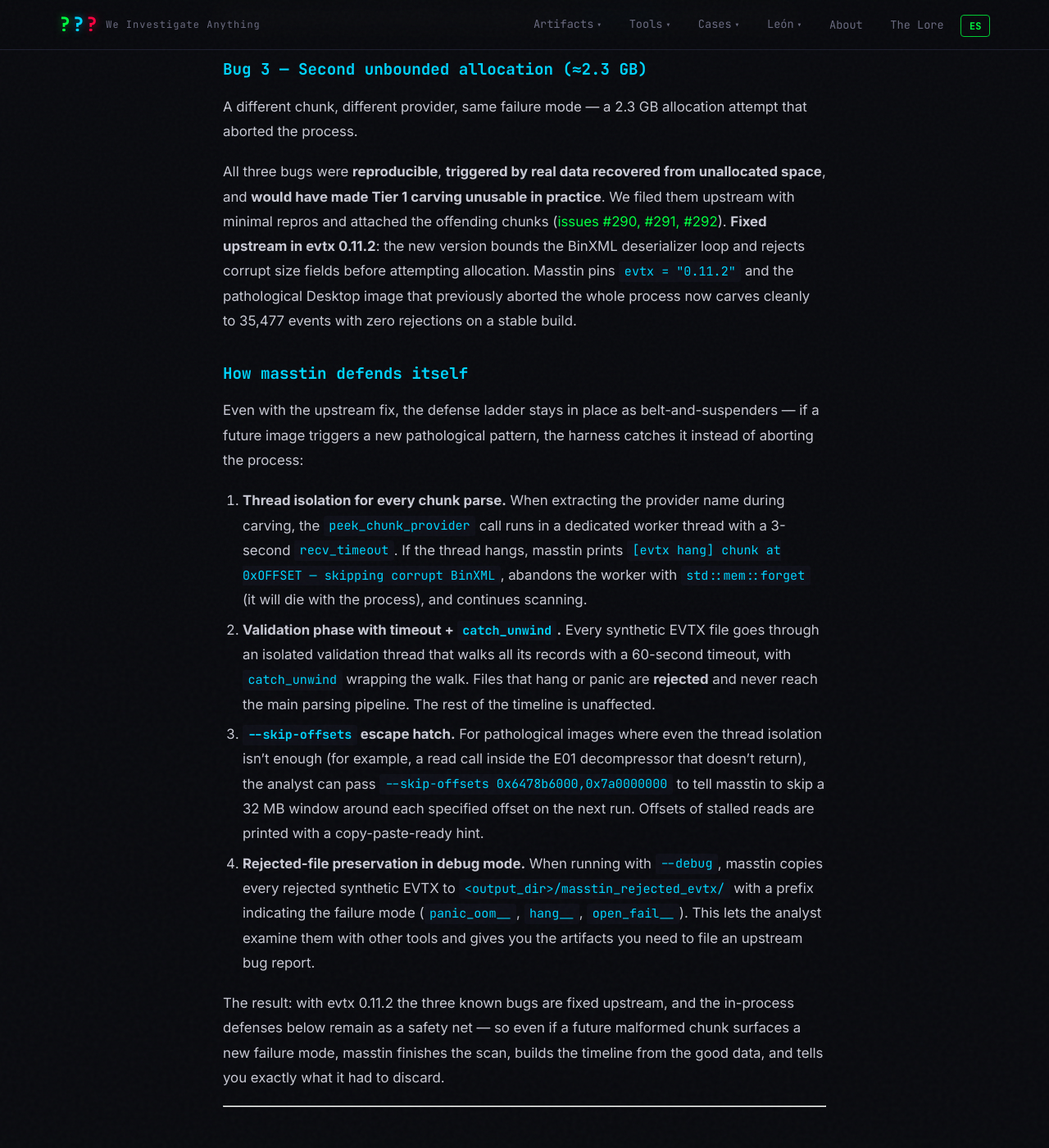
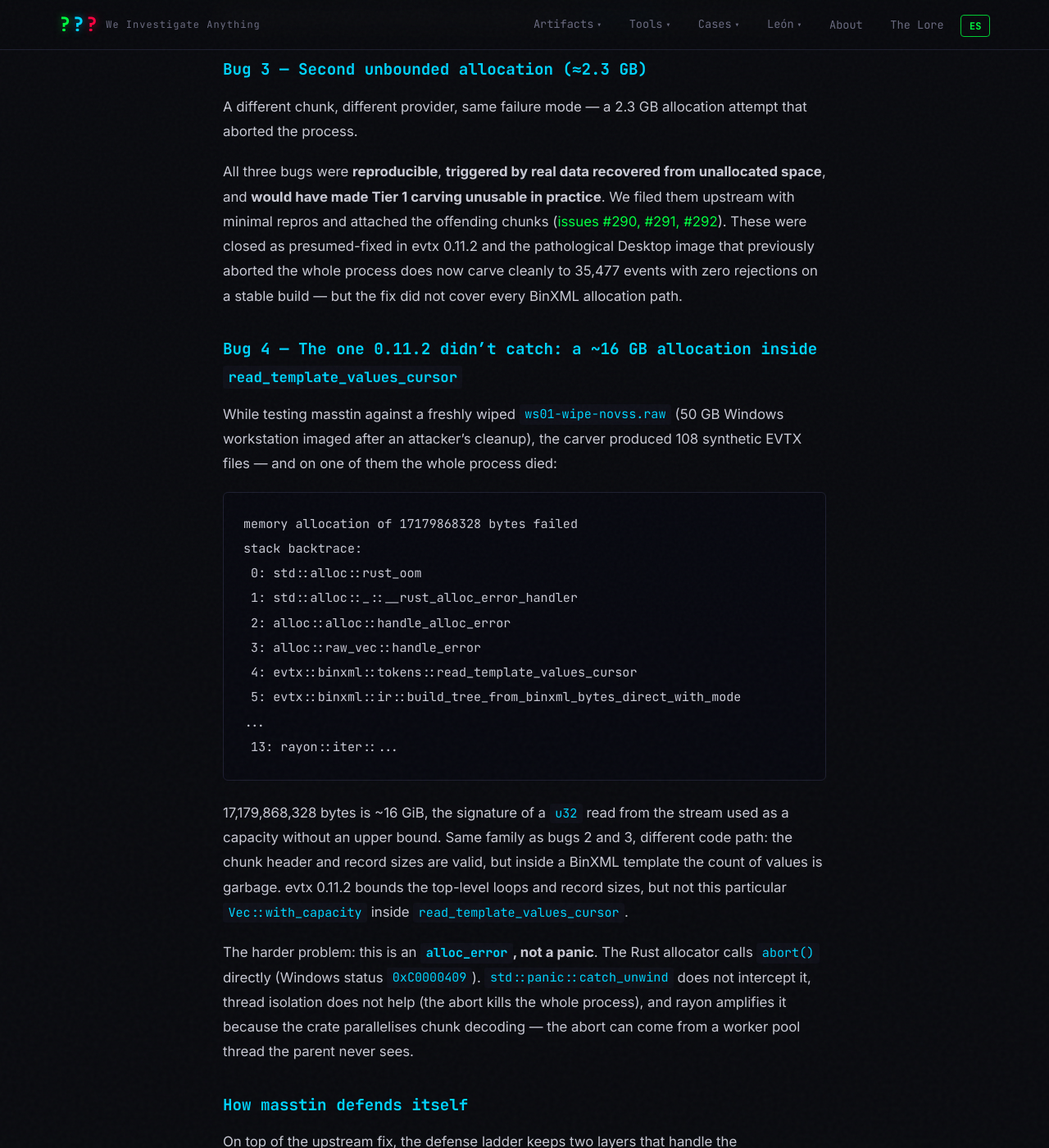
Before and after one commit to jupyterj0nes/jupyterj0nes.github.io, a Jekyll site: the page built from _posts/en/2026-04-12-evtx-carving-unallocated.md, in a window 1280 px wide and 1400 px high, scrolled down 7893 px. Shown: the whole window at 82% size. Built offline with Jekyll 4.4.1, drawn with Linux system fonts in a browser that asks for light colours; comment, search, counter and statistics services are not loaded; some of the changed text lies outside the part shown.

Commit message:
docs(carving): document upstream bug 4 (read_template_values_cursor OOM) and subprocess isolation
evtx 0.11.2 closed issues #290/#291/#292 as presumed-fixed but did
not bound the template-values count read by
read_template_values_cursor. A corrupt u32 there still drives a
Vec::with_capacity(~16 GiB) and the global allocator resolves OOM
with abort(), which catch_unwind cannot intercept. Reproduced on
ws01-wipe-novss.raw (50 GB Windows workstation imaged after an
attacker cleanup) during phase-2 validation of 108 synthetic EVTX
files.

Update the carving article (EN + ES) with:
 * A new "Bug 4" section explaining the alloc_error path and why
   thread isolation / catch_unwind / rayon workers cannot contain
   it.
 * A rewritten defence ladder placing subprocess isolation first:
   each synthetic EVTX is validated in a dedicated child process
   invoked via MASSTIN_VALIDATE_EVTX=<path>, the parent observes a
   non-zero exit code on abort and rejects the file.
 * End-to-end verification numbers: 1 rejected (Security.evtx with
   corrupt BinXML templates), 107 parsed cleanly, 49 lateral
   movement events recovered from a disk the attacker had wiped.

````diff
--- a/_posts/en/2026-04-12-evtx-carving-unallocated.md
+++ b/_posts/en/2026-04-12-evtx-carving-unallocated.md
@@ -173,18 +173,40 @@
 
 A different chunk, different provider, same failure mode — a 2.3 GB allocation attempt that aborted the process.
 
-All three bugs were **reproducible**, **triggered by real data recovered from unallocated space**, and **would have made Tier 1 carving unusable in practice**. We filed them upstream with minimal repros and attached the offending chunks ([issues #290, #291, #292](https://github.com/omerbenamram/evtx/issues/290)). **Fixed upstream in evtx 0.11.2**: the new version bounds the BinXML deserializer loop and rejects corrupt size fields before attempting allocation. Masstin pins `evtx = "0.11.2"` and the pathological Desktop image that previously aborted the whole process now carves cleanly to 35,477 events with zero rejections on a stable build.
+All three bugs were **reproducible**, **triggered by real data recovered from unallocated space**, and **would have made Tier 1 carving unusable in practice**. We filed them upstream with minimal repros and attached the offending chunks ([issues #290, #291, #292](https://github.com/omerbenamram/evtx/issues/290)). These were closed as presumed-fixed in evtx 0.11.2 and the pathological Desktop image that previously aborted the whole process does now carve cleanly to 35,477 events with zero rejections on a stable build — but the fix did not cover every BinXML allocation path.
+
+### Bug 4 — The one 0.11.2 didn't catch: a ~16 GB allocation inside `read_template_values_cursor`
+
+While testing masstin against a freshly wiped `ws01-wipe-novss.raw` (50 GB Windows workstation imaged after an attacker's cleanup), the carver produced 108 synthetic EVTX files — and on one of them the whole process died:
+
+```
+memory allocation of 17179868328 bytes failed
+stack backtrace:
+ 0: std::alloc::rust_oom
+ 1: std::alloc::_::__rust_alloc_error_handler
+ 2: alloc::alloc::handle_alloc_error
+ 3: alloc::raw_vec::handle_error
+ 4: evtx::binxml::tokens::read_template_values_cursor
+ 5: evtx::binxml::ir::build_tree_from_binxml_bytes_direct_with_mode
+...
+ 13: rayon::iter::...
+```
+
+17,179,868,328 bytes is ~16 GiB, the signature of a `u32` read from the stream used as a capacity without an upper bound. Same family as bugs 2 and 3, different code path: the chunk header and record sizes are valid, but inside a BinXML template the count of values is garbage. evtx 0.11.2 bounds the top-level loops and record sizes, but not this particular `Vec::with_capacity` inside `read_template_values_cursor`.
+
+The harder problem: this is an **`alloc_error`, not a panic**. The Rust allocator calls `abort()` directly (Windows status `0xC0000409`). `std::panic::catch_unwind` does not intercept it, thread isolation does not help (the abort kills the whole process), and rayon amplifies it because the crate parallelises chunk decoding — the abort can come from a worker pool thread the parent never sees.
 
 ### How masstin defends itself
 
-Even with the upstream fix, the defense ladder stays in place as belt-and-suspenders — if a future image triggers a new pathological pattern, the harness catches it instead of aborting the process:
+On top of the upstream fix, the defense ladder keeps two layers that handle the `alloc_error` class of failures specifically:
 
-1. **Thread isolation for every chunk parse.** When extracting the provider name during carving, the `peek_chunk_provider` call runs in a dedicated worker thread with a 3-second `recv_timeout`. If the thread hangs, masstin prints `[evtx hang] chunk at 0xOFFSET — skipping corrupt BinXML`, abandons the worker with `std::mem::forget` (it will die with the process), and continues scanning.
-2. **Validation phase with timeout + `catch_unwind`.** Every synthetic EVTX file goes through an isolated validation thread that walks all its records with a 60-second timeout, with `catch_unwind` wrapping the walk. Files that hang or panic are **rejected** and never reach the main parsing pipeline. The rest of the timeline is unaffected.
-3. **`--skip-offsets` escape hatch.** For pathological images where even the thread isolation isn't enough (for example, a read call inside the E01 decompressor that doesn't return), the analyst can pass `--skip-offsets 0x6478b6000,0x7a0000000` to tell masstin to skip a 32 MB window around each specified offset on the next run. Offsets of stalled reads are printed with a copy-paste-ready hint.
-4. **Rejected-file preservation in debug mode.** When running with `--debug`, masstin copies every rejected synthetic EVTX to `<output_dir>/masstin_rejected_evtx/` with a prefix indicating the failure mode (`panic_oom__`, `hang__`, `open_fail__`). This lets the analyst examine them with other tools and gives you the artifacts you need to file an upstream bug report.
+1. **Subprocess isolation for phase-2 validation.** Every synthetic EVTX is validated in a **dedicated child process**, spawned by masstin itself via `MASSTIN_VALIDATE_EVTX=<path>` on the same binary. The child opens the file, iterates every record, and exits 0 on success. If the child aborts by OOM, the parent observes a non-zero exit code, rejects the file, and carries on with the remaining synthetics. This is the only strategy that survives `abort()` — no amount of in-process guard rails can.
+2. **`catch_unwind` inside the child** for any ordinary panic path in malformed BinXML, plus a 60-second poll deadline on the parent side so hangs are killed cleanly.
+3. **Thread isolation for chunk-scan peeks.** When extracting the provider name during the initial scan, `peek_chunk_provider` runs in a dedicated worker thread with a 3-second `recv_timeout`. If it hangs, masstin prints `[evtx hang] chunk at 0xOFFSET — skipping corrupt BinXML`, abandons the worker with `std::mem::forget`, and continues scanning.
+4. **`--skip-offsets` escape hatch.** For pathological images where even the thread isolation isn't enough (a read inside the E01 decompressor that doesn't return), the analyst can pass `--skip-offsets 0x6478b6000,0x7a0000000` to tell masstin to skip a 32 MB window around each specified offset on the next run. Offsets of stalled reads are printed with a copy-paste-ready hint.
+5. **Rejected-file preservation in debug mode.** When running with `--debug`, masstin copies every rejected synthetic EVTX to `<output_dir>/masstin_rejected_evtx/` with a prefix indicating the failure mode (`panic_oom__`, `hang__`, `open_fail__`). Useful for post-mortem, upstream bug reports, or just to know exactly what you could not use.
 
-The result: with evtx 0.11.2 the three known bugs are fixed upstream, and the in-process defenses below remain as a safety net — so even if a future malformed chunk surfaces a new failure mode, masstin finishes the scan, builds the timeline from the good data, and tells you exactly what it had to discard.
+Verified end-to-end on the `ws01-wipe-novss.raw` case above: **one** synthetic EVTX (`Security.evtx` rebuilt from 108 carved chunks) aborted the validator child with `0xC0000409`, got quarantined as `panic_oom__Security.evtx`, and the remaining **107** parsed cleanly — 49 lateral movement events recovered from a disk where the attacker had deleted everything and wiped VSS.
 
 ---
 
````
Also changed, not shown: _posts/es/2026-04-12-evtx-carving-unallocated.md (+29 -7 lines).
